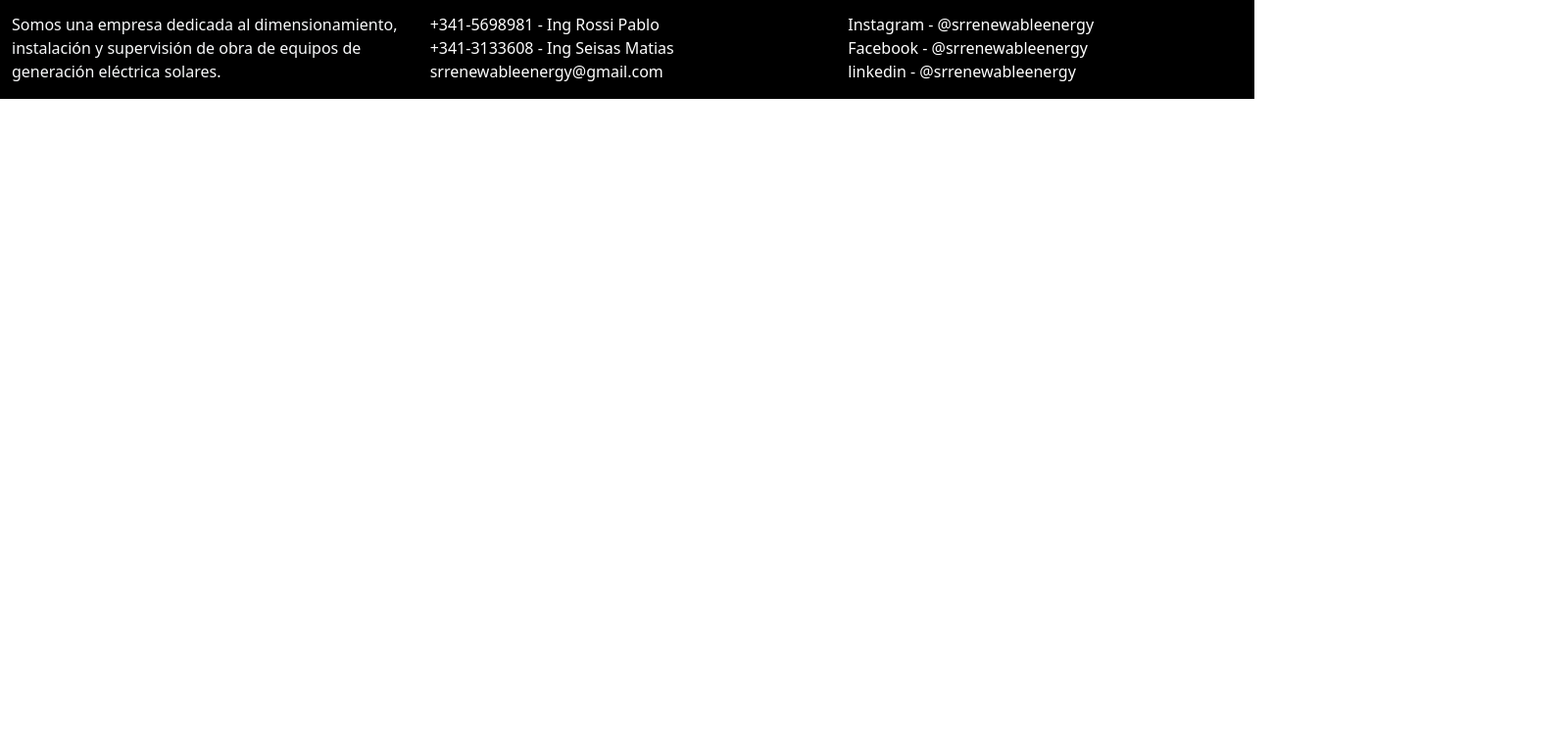
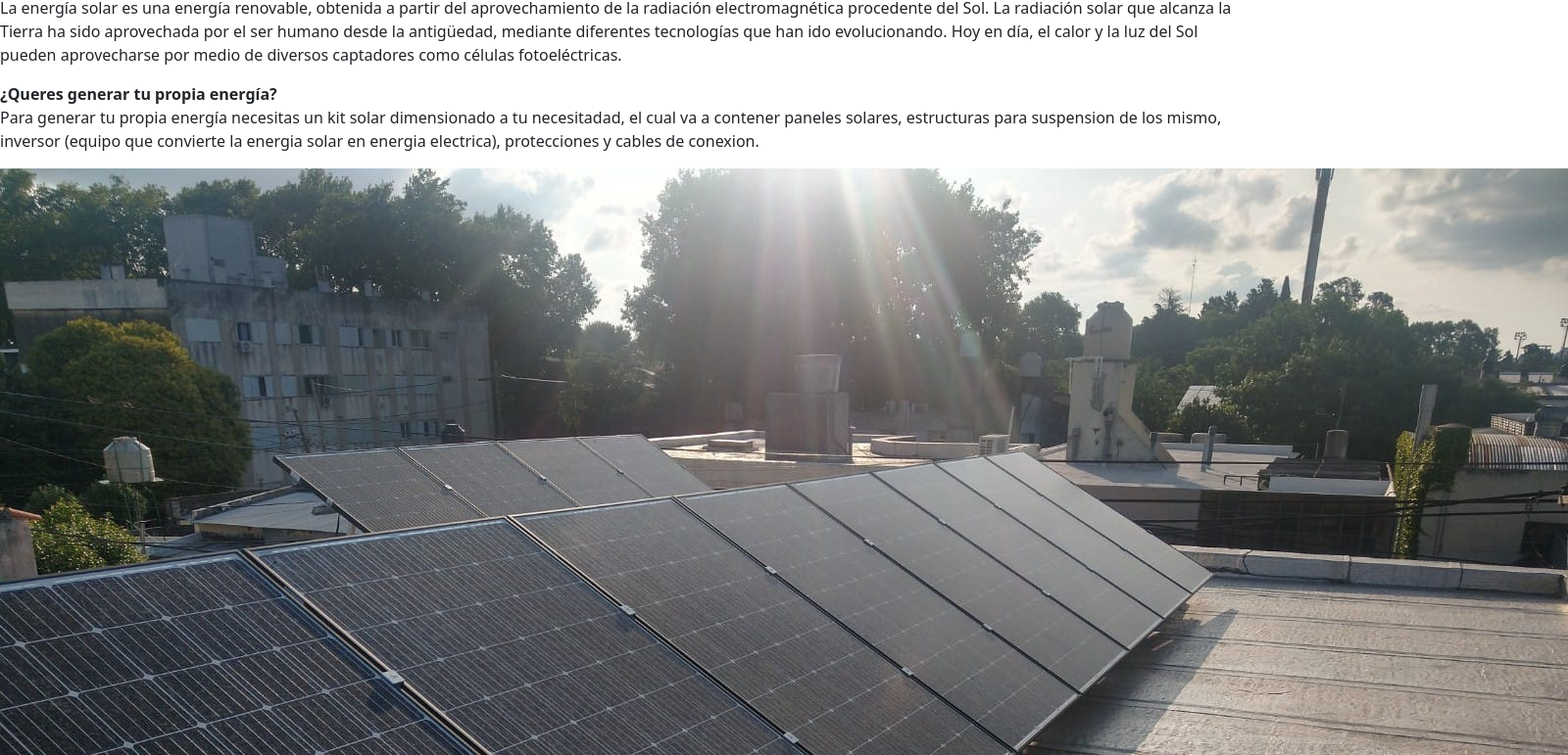
Before and after one commit to Pablo1007/PF-RossiPablo, a plain HTML site: page index.html in a window 1280 px wide. Shown: the part 158-929 px from the top of the page at 98% size, 1600 px wide, since content can reach past the window. Before the commit the page ends 800 px from the top, so only its background shows below. Drawn offline with nearby package versions, Linux system fonts and the light colour scheme.

Commit message:
Fusion ramas footer y header final

```diff
--- a/index.html
+++ b/index.html
@@ -43,7 +43,7 @@
             </nav>
         </section>
     </header>
-    <!-- <main id="indexMain">
+    <main id="indexMain">
         <section class="mainTexto">
             <b class="mainTextoTitulo">¿Que es la energía solar?</b>
             <p class="mainTextocuerpo">
@@ -70,7 +70,7 @@
                 <img class="foto4" src="./images/Inicio/Protecciones.jpeg" alt="">
             </div>
         </section>
-    </main> -->
+    </main>
     <footer class="container-fluid h-auto">
         <div class="row bg-black h-100 text-light">
             <div class="col-4 h-100">
```
